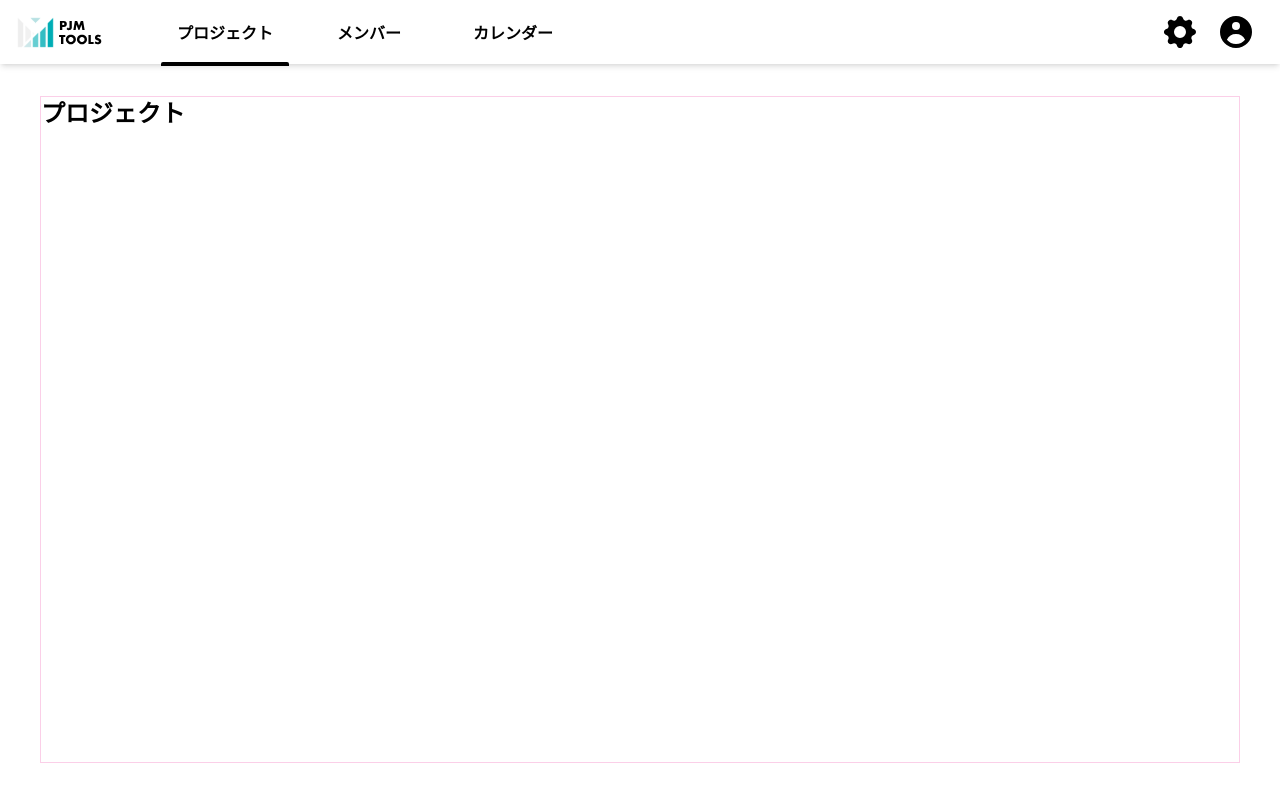
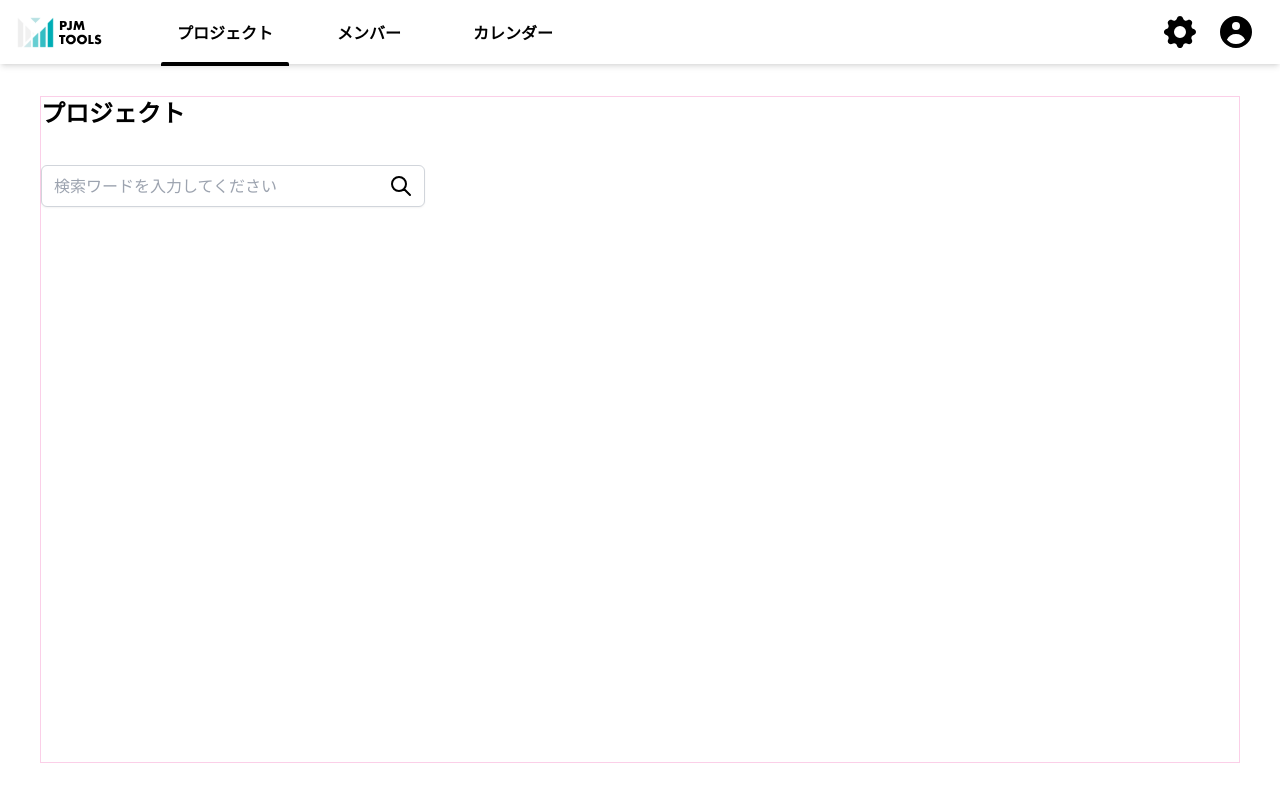
Before and after one commit to s-arikawa/pjm-tools, a Nuxt app: page /projects in a window 1280 px wide. Built offline with nearby package versions, Linux system fonts and the light colour scheme.

Commit message:
検索テキスト項目を追加

```diff
--- a/components/forms/InputText.vue
+++ b/components/forms/InputText.vue
@@ -1,5 +1,5 @@
 <script lang="ts" setup>
-const props = defineProps({modelValue: String})
+const props = defineProps({modelValue: String, placeholder: String})
 const emits = defineEmits<{ (e: 'update:modelValue', num: string): void }>()
 const onInputString = (e: Event) => {
   const target = e.target as HTMLInputElement
@@ -10,7 +10,9 @@ const onInputString = (e: Event) => {
 <template>
   <input type="text" :value="modelValue" @input="onInputString"
          class="form-input w-full rounded-md border-gray-300 shadow-sm
-         focus:border-indigo-300 focus:ring focus:ring-indigo-200 focus:ring-opacity-50">
+         focus:border-indigo-300 focus:ring focus:ring-indigo-200 focus:ring-opacity-50
+         text-gray-800 placeholder-gray-400"
+         :placeholder="placeholder">
 </template>
 
 <style scoped></style>
--- /dev/null
+++ b/components/forms/SearchInputText.vue
@@ -0,0 +1,25 @@
+<script lang="ts" setup>
+import {SearchIcon} from '@heroicons/vue/outline'
+
+const props = defineProps({modelValue: String, placeholder: String})
+const emits = defineEmits<{
+  (e: 'update:modelValue', num: string): void
+  (e: 'search'): void
+}>()
+const onInputString = (e: Event) => {
+  const target = e.target as HTMLInputElement
+  emits('update:modelValue', target.value)
+}
+const onSearch = () => emits('search')
+</script>
+<template>
+  <div class="relative">
+    <InputText :value="modelValue" @input="onInputString" :placeholder="placeholder"/>
+    <span class="absolute inset-y-0 right-0 flex items-center pr-2">
+      <button type="submit" class="p-1" @click="onSearch">
+        <SearchIcon class="w-6 text-gray"/>
+      </button>
+    </span>
+  </div>
+</template>
+<style scoped></style>
--- a/pages/projects.vue
+++ b/pages/projects.vue
@@ -1,5 +1,14 @@
-<script lang="ts" setup></script>
+<script lang="ts" setup>
+import {ref} from "#imports";
+
+const searchText = ref("")
+const doSearch = () => window.alert(`プロジェクトを検索：${searchText.value}`)
+</script>
 <template>
-  <PageTitle title="プロジェクト"/>
+  <div>
+    <PageTitle title="プロジェクト"/>
+    <SearchInputText v-model="searchText" class="mt-8 w-96" placeholder="検索ワードを入力してください" @search="doSearch"/>
+    <p>{{ searchText }}</p>
+  </div>
 </template>
 <style scoped></style>
```
